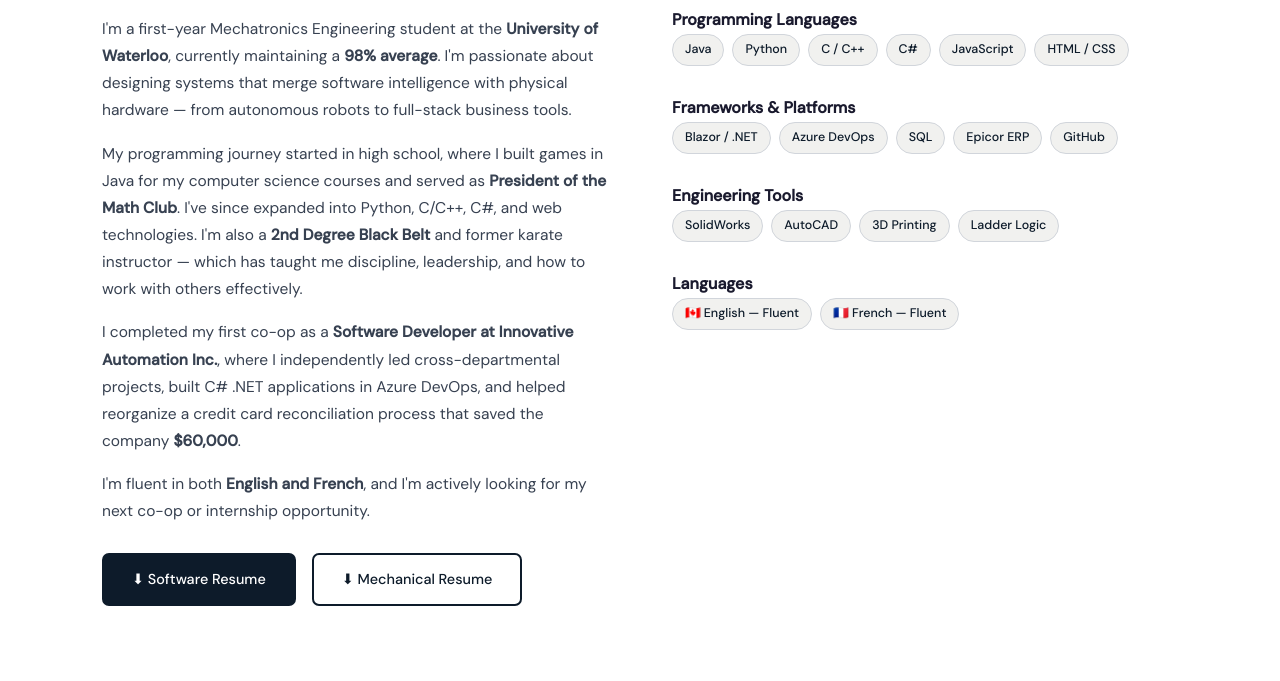
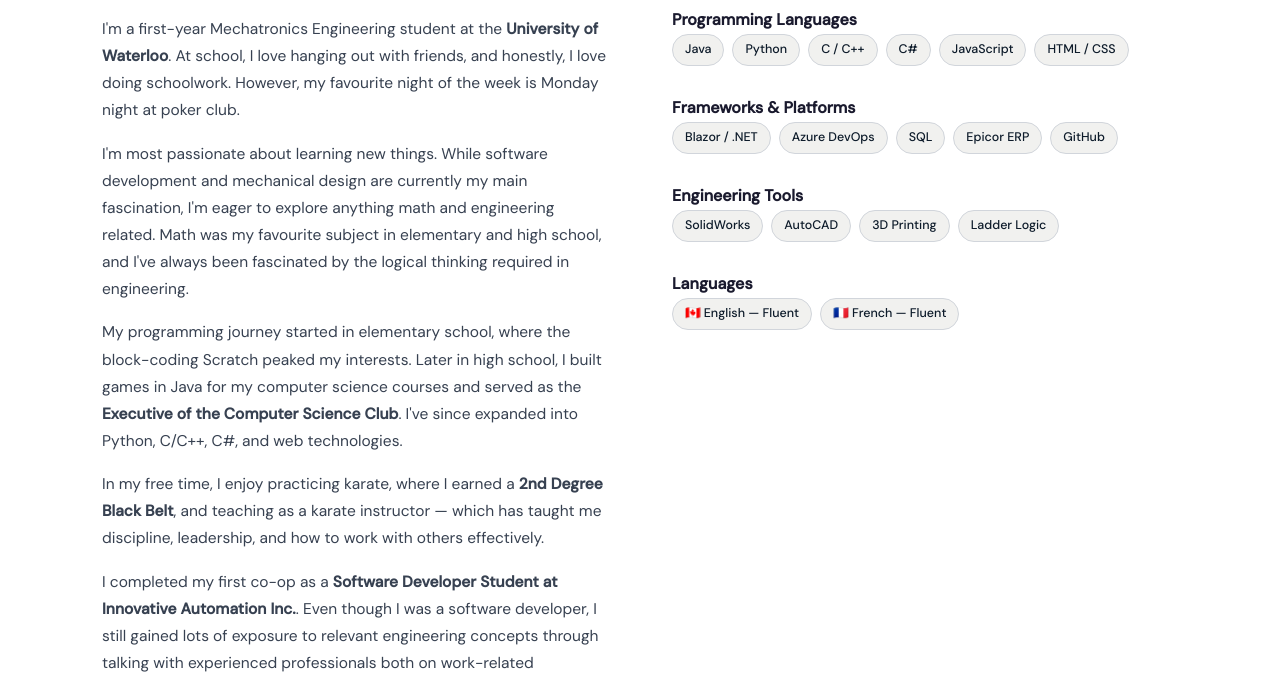
Before and after one commit to maximbeauc/maximbeauc.github.io, a plain HTML site: page about.html in a window 1280 px wide. Shown: the part 455-1136 px from the top of the page. Drawn offline with nearby package versions, Linux system fonts and the light colour scheme; no server answers.

Commit message:
Updated bio

```diff
--- a/about.html
+++ b/about.html
@@ -38,9 +38,11 @@
       <div class="about-grid">
         <div class="about-bio" data-animate>
           <h2>Hi, I'm Maxim.</h2>
-          <p>I'm a first-year Mechatronics Engineering student at the <strong>University of Waterloo</strong>, currently maintaining a <strong>98% average</strong>. I'm passionate about designing systems that merge software intelligence with physical hardware — from autonomous robots to full-stack business tools.</p>
-          <p>My programming journey started in high school, where I built games in Java for my computer science courses and served as <strong>President of the Math Club</strong>. I've since expanded into Python, C/C++, C#, and web technologies. I'm also a <strong>2nd Degree Black Belt</strong> and former karate instructor — which has taught me discipline, leadership, and how to work with others effectively.</p>
-          <p>I completed my first co-op as a <strong>Software Developer at Innovative Automation Inc.</strong>, where I independently led cross-departmental projects, built C# .NET applications in Azure DevOps, and helped reorganize a credit card reconciliation process that saved the company <strong>$60,000</strong>.</p>
+          <p>I'm a first-year Mechatronics Engineering student at the <strong>University of Waterloo</strong>. At school, I love hanging out with friends, and honestly, I love doing schoolwork. However, my favourite night of the week is Monday night at poker club.</p>
+          <p>I'm most passionate about learning new things. While software development and mechanical design are currently my main fascination, I'm eager to explore anything math and engineering related. Math was my favourite subject in elementary and high school, and I've always been fascinated by the logical thinking required in engineering.</p>
+          <p>My programming journey started in elementary school, where the block-coding Scratch peaked my interests. Later in high school, I built games in Java for my computer science courses and served as the <strong>Executive of the Computer Science Club</strong>. I've since expanded into Python, C/C++, C#, and web technologies.
+          <p>In my free time, I enjoy practicing karate, where I earned a <strong>2nd Degree Black Belt</strong>, and teaching as a karate instructor — which has taught me discipline, leadership, and how to work with others effectively.</p>
+          <p>I completed my first co-op as a <strong>Software Developer Student at Innovative Automation Inc.</strong>. Even though I was a software developer, I still gained lots of exposure to relevant engineering concepts through talking with experienced professionals both on work-related continuous projects, and in one-on-one interactions.</p>
           <p>I'm fluent in both <strong>English and French</strong>, and I'm actively looking for my next co-op or internship opportunity.</p>
 
           <div class="resume-buttons" style="margin-top: 1.75rem;">
```
